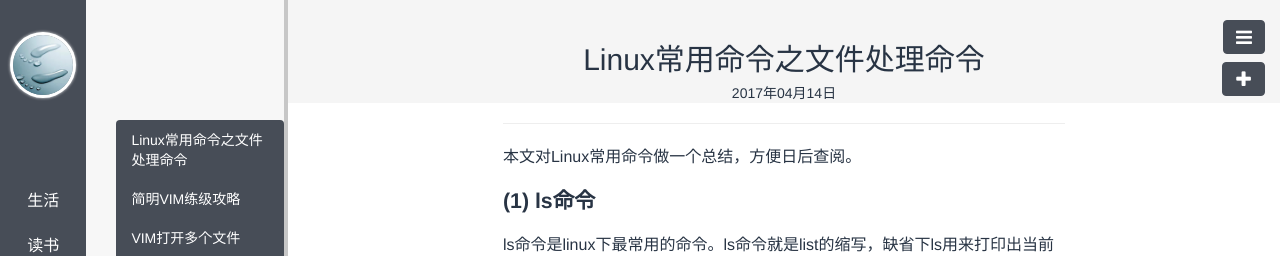
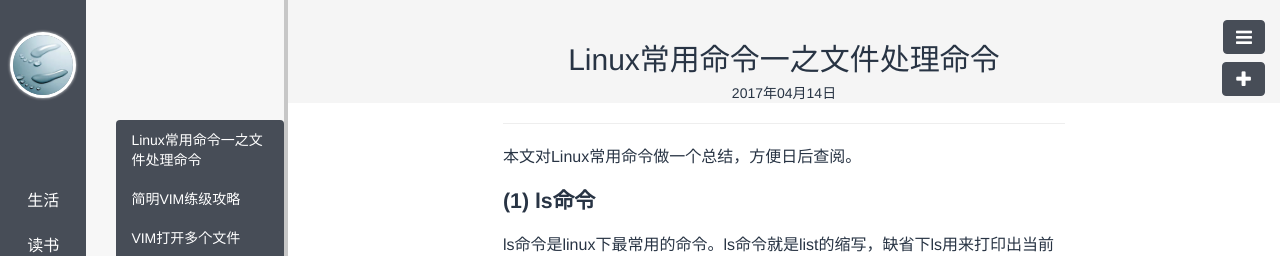
Before and after one commit to polyHong/polyHong.github.io, a Jekyll site: the page built from _posts/tech/2017-04-14-linux-command-list.md, in a window 1280 px wide. Shown: the top 256 px of the page. Built offline with Jekyll 4.4.1, drawn with Linux system fonts in a browser that asks for light colours; Markdown is read by kramdown in place of the engine named in the settings; comment, search, counter and statistics services are not loaded; some of the changed lines change nothing that is shown.

Commit message:
update linux command 1

```diff
--- a/_posts/tech/2017-04-14-linux-command-list.md
+++ b/_posts/tech/2017-04-14-linux-command-list.md
@@ -1,6 +1,6 @@
 ---
 layout: post
-title: Linux常用命令之文件处理命令
+title: Linux常用命令一之文件处理命令
 category: 技术
 tags: Linux
 keywords: Ubuntu, Linux
@@ -228,41 +228,23 @@
 
 <h4><strong>(8) cp命令</strong></h4>
 <p>
-mv命令是move的缩写，可以用来移动文件或者将文件改名（move (rename) files），
-是Linux系统下常用的命令，经常用来备份文件或者目录。
+cp命令用来复制文件或者目录，是Linux系统中最常用的命令之一。一般情况下，shell会
+设置一个别名，在命令行下复制文件时，如果目标文件已经存在，就会询问是否覆盖，不管
+你是否使用-i参数。但是如果是在shell脚本中执行cp时，没有-i参数时不会询问是否覆盖。
+这说明命令行和shell脚本的执行方式有些不同。
 </p>
 
 <ol>
 <li><strong>命令格式：</strong></li>
-mv&nbsp;[选项]&nbsp;源文件/目录&nbsp;源文件/目录
+cp&nbsp;[选项]...&nbsp;源&nbsp;目录
 <li><strong>命令功能：</strong></li>
-视mv命令中第二个参数类型的不同（是目标文件还是目标目录），mv命令将文件重命
-名或将其移至一个新的目录中。当第二个参数类型是文件时，mv命令完成文件重命名，
-此时，源文件只能有一个（也可以是源目录名），它将所给的源文件或目录重命名为给定的
-目标文件名。当第二个参数是已存在的目录名称时，源文件或目录参数可以有多个，mv命
-令将各参数指定的源文件均移至目标目录中。在跨文件系统移动文件时，mv先拷贝，再将
-原有文件删除，而链至该文件的链接也将丢失。
+将源文件复制至目标文件，或将多个源文件复制至目标目录。
 <li><strong>常用参数：</strong></li>
 <ul>
-<li>-b&nbsp;若需覆盖文件，则覆盖前先行备份</li>
-<li>-f&nbsp;force 强制的意思，如果目标文件已经存在，不会询问而直接覆盖</li>
-<li>-i&nbsp;若目标文件 (destination) 已经存在时，就会询问是否覆盖</li>
-<li>-u&nbsp;若目标文件已经存在，且source比较新，才会更新(update)</li>
-<li>-t&nbsp;即指定mv的目标目录，该选项适用于移动多个源文件到一个目录的情况，此时目标目录在前，源文件在后</li>
+<li>-b&nbsp;类似--backup 但不接受参数</li>
+<li>-f&nbsp;如果目标文件无法打开则将其移除并重试(当-n选项存在时则不需再选此项)</li>
+<li>-i&nbsp;覆盖前询问(使前面的 -n 选项失效)</li>
+<li>-r&nbsp;复制目录及目录内的所有项目</li>
+<li>-l&nbsp;链接文件而不复制</li>
 </ul>
-<li><strong>常用范例：</strong></li>
-<p><strong>例1：</strong>文件改名
-<strong>命令：</strong><code>mv test.log test1.txt</code></p>
-<p><strong>例2：</strong>移动文件
-<strong>命令：</strong><code>mv test1.txt test3</code></p>
-<p><strong>例3：</strong>将文件log1.txt,log2.txt,log3.txt移动到目录test3中
-<strong>命令：</strong><code>mv log1.txt log2.txt log3.txt test3</code>
-<code>mv -t /opt/soft/test/test4/ log1.txt log2.txt log3.txt </code>
-</p>
-<p><strong>例4：</strong>目录的移动
-<strong>命令：</strong><code>mv dir1 dir2 </code></p>
-<p><strong>例5：</strong>移动当前文件夹下的所有文件到上一级目录
-<strong>命令：</strong><code>mv \* ../</code></p>
-<p><strong>例6：</strong>把当前目录的一个子目录里的文件移动到另一个子目录里
-<strong>命令：</strong><code>mv test3/\*.txt test5</code></p>
 </ol>
```
Also changed, not shown: 1 other file.
